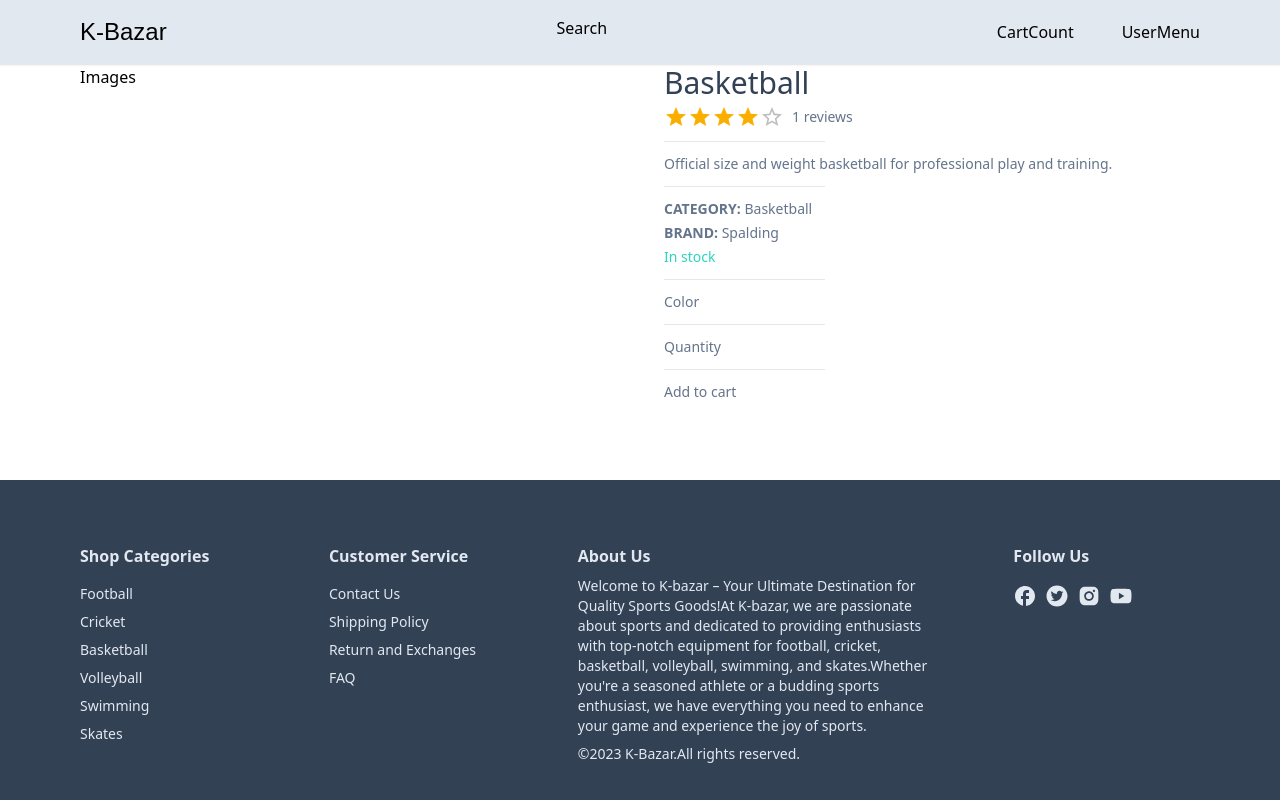
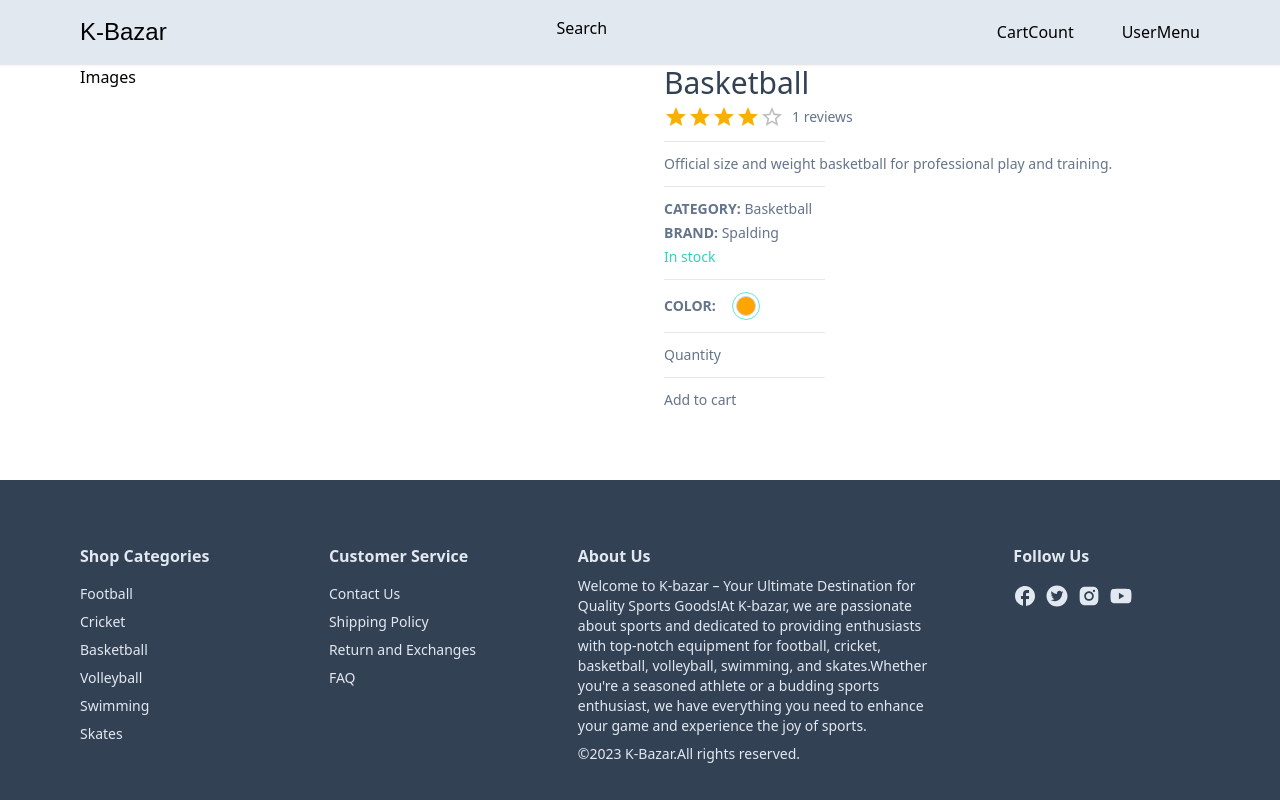
Before and after one commit to SushantChaulagain/Khelkud-Bazar, a Next.js app: page /product/1 in a window 1280 px wide. Built offline with nearby package versions, Linux system fonts and the light colour scheme; a web font is replaced by a local one.

Commit message:
added color select along with images changing

```diff
--- /dev/null
+++ b/app/components/products/SetColor.tsx
@@ -0,0 +1,49 @@
+"use client";
+
+import { CartProductType, SelectedImgTyp } from "@/app/product/[productid]/ProductDetails";
+
+interface SetColorProps{
+    images: SelectedImgTyp[],
+    cartProduct: CartProductType,
+    handleColorSelect: (value: SelectedImgTyp) => void
+
+}
+
+const SetColor: React.FC<SetColorProps>= ({images, cartProduct, handleColorSelect}) => {
+    return  <div>
+      <div className="flex gap-4 items-center">
+        <span className="font-semibold">COLOR:</span>
+        <div className="flex gap-1">{
+           images.map ((image) =>{
+            return <div
+            key={image.color}
+            onClick={() => handleColorSelect(image)}
+            className={`
+            h-7
+            w-7
+            rounded-full
+            border-teal-300
+            flex
+            items-center
+            justify-center
+            ${
+                cartProduct.selectedImg.color === image.color ? 'border-[1.5px]' : 'border-none'
+            }
+            `}>
+                <div style={{background: image.colorCode}} className="
+                h-5
+                w-5
+                rounded-full
+                border-[1.2px]
+                border-slate-300
+                cursor-pointer
+                " ></div>
+            </div>
+           } )
+
+        }</div>
+      </div>
+    </div> ;
+}
+
+export default SetColor;
--- a/app/product/[productid]/ProductDetails.tsx
+++ b/app/product/[productid]/ProductDetails.tsx
@@ -1,7 +1,8 @@
 "use client";
 
+import SetColor from "@/app/components/products/SetColor";
 import { Rating } from "@mui/material";
-import { useState } from "react";
+import { useCallback, useState } from "react";
 
 interface ProductDetailsProps {
     product: any
@@ -31,7 +32,7 @@ return <hr className="w-[30%] my-2" />
 }
 const ProductDetails: React.FC<ProductDetailsProps> = ({product}) => {
 
-    const [cardProduct, setCardProduct] = useState<CartProductType>({
+    const [cartProduct, setCartProduct] = useState <CartProductType>({
         id: product.id,
         name: product.name,
         description: product.description,
@@ -43,6 +44,15 @@ const ProductDetails: React.FC<ProductDetailsProps> = ({product}) => {
     })
 
     const productRating =product.reviews.reduce((acc:number, item:any) => item.rating + acc, 0) / product.reviews.length;
+
+    const handleColorSelect = useCallback ((value: SelectedImgTyp) => {
+        setCartProduct((prev) => {
+            return { ...prev,
+                selectedImg: value}
+        })
+
+    },[cartProduct.selectedImg]);
+
     return ( <div className="grid grid-cols-1 md:grid-cols-2 gap-12">
         <div>Images</div>
         <div className='flex flex-col gap-1 text-slate-500 text-sm'>
@@ -65,7 +75,11 @@ const ProductDetails: React.FC<ProductDetailsProps> = ({product}) => {
                 {product.inStock ? "In stock" : "Out of stock"}
             </div>
             <Horizontal />
-            <div>Color</div>
+            <SetColor
+            cartProduct={cartProduct}
+            images={product.images}
+            handleColorSelect={handleColorSelect}
+            />
             <Horizontal />
             <div>Quantity</div>
             <Horizontal />
```
